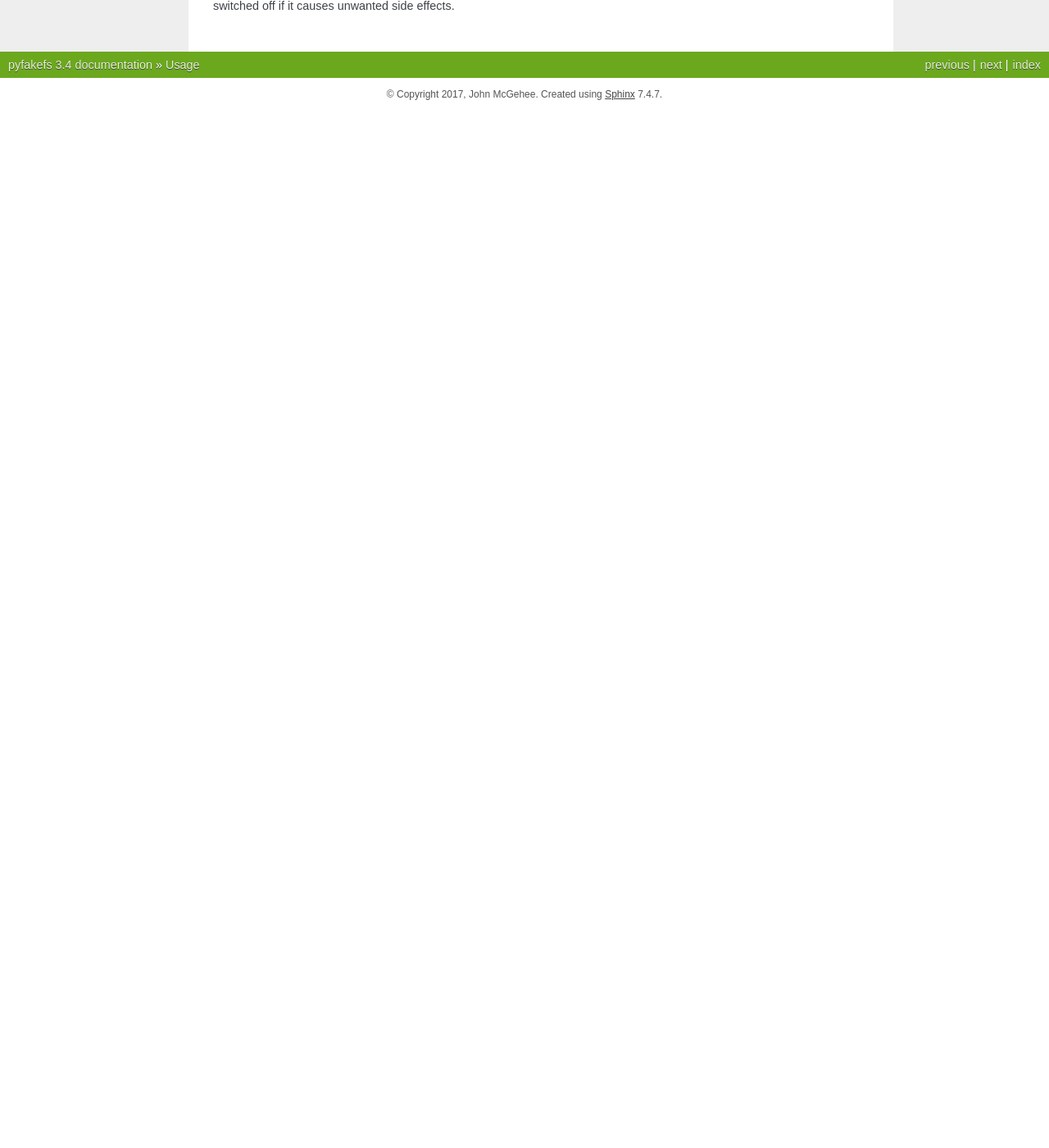
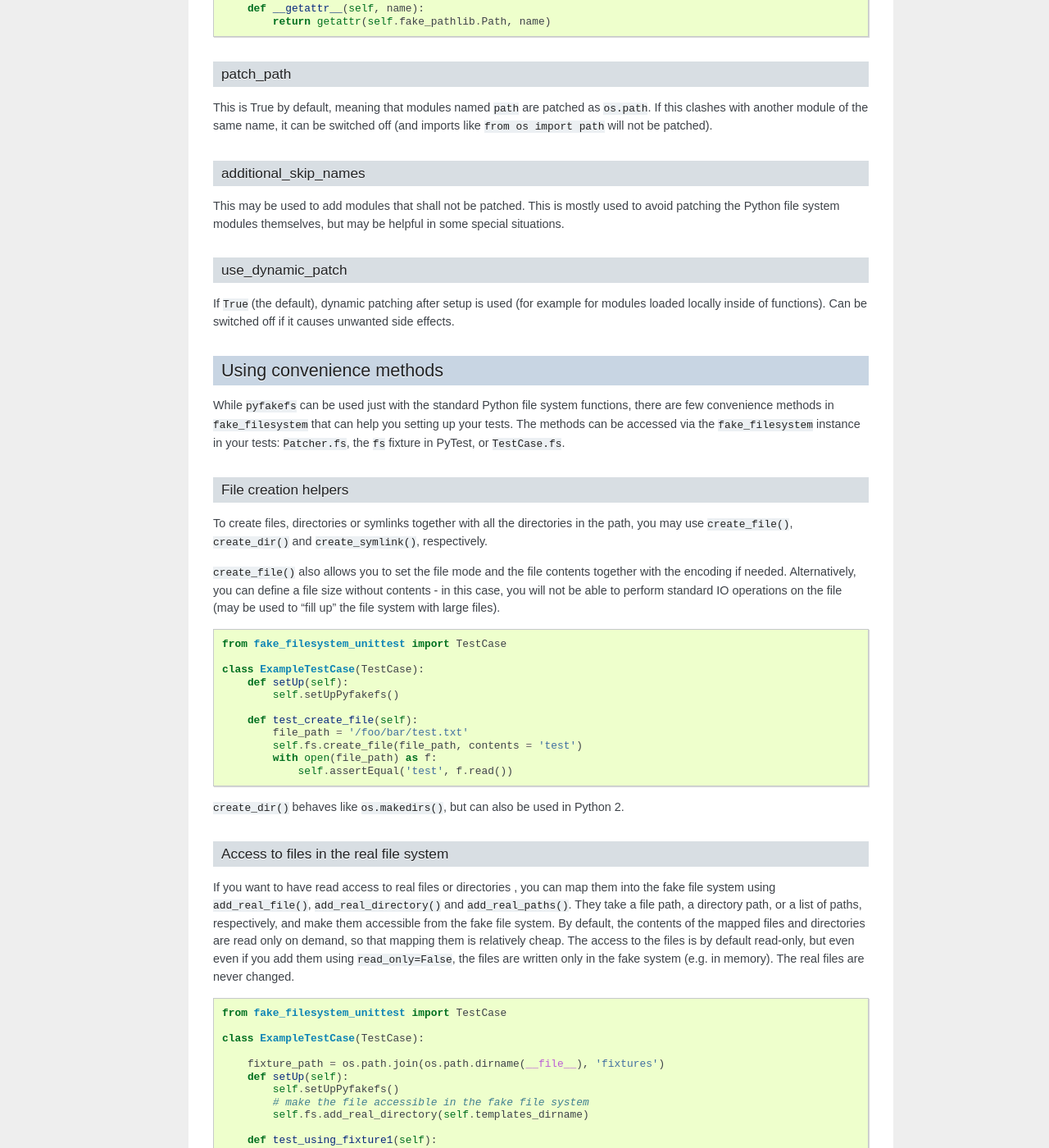
Before and after one commit to pytest-dev/pyfakefs, a Sphinx documentation site: the page built from docs/usage.rst, in a window 1280 px wide and 1400 px high, scrolled down 2739 px. Shown: the whole window at 82% size. Built offline with Sphinx 7.4.7, drawn with Linux system fonts in a browser that asks for light colours; before the commit the page ends 2874 px from its top, so only the background shows below that; some of the changed text lies outside the part shown.

Commit message:
Added more usage documentation to gh-pages

```diff
--- a/docs/modules.rst
+++ b/docs/modules.rst
@@ -12,7 +12,7 @@ Fake filesystem classes
 -----------------------
 .. autoclass:: pyfakefs.fake_filesystem.FakeFilesystem
     :members: add_mount_point,
-        get_disk_usage, set_disk_usage, change_disk_usage,
+        get_disk_usage, set_disk_usage,
         add_real_directory, add_real_file, add_real_paths,
         create_dir, create_file, create_symlink
 
--- a/docs/usage.rst
+++ b/docs/usage.rst
@@ -7,11 +7,26 @@ There are several approaches to implementing tests using ``pyfakefs``.
 
 Patch using fake_filesystem_unittest
 ~~~~~~~~~~~~~~~~~~~~~~~~~~~~~~~~~~~~
-If you are using the ``python unittest`` package, the easiest approach is to use test classes
-derived from ``fake_filesystem_unittest.TestCase``.
+If you are using the Python ``unittest`` package, the easiest approach is to
+use test classes derived from ``fake_filesystem_unittest.TestCase``.
 
-This allows ``pyfakefs`` to automatically find all real file functions and
-modules, and stub these out with the fake file system functions and modules.
+If you call ``setUpPyfakefs()`` in your ``SetUp()``, ``pyfakefs`` will
+automatically find all real file functions and modules, and stub these out
+with the fake file system functions and modules:
+
+.. code:: python
+
+    from fake_filesystem_unittest import TestCase
+
+    class ExampleTestCase(TestCase):
+        def setUp(self):
+            self.setUpPyfakefs()
+
+        def test_create_file(self):
+            file_path = '/test/file.txt'
+            self.assertFalse(os.path.exists(file_path))
+            self.fs.create_file(file_path)
+            self.assertTrue(os.path.exists(file_path))
 
 The usage is explained in more detail in the ``pyfakefs`` wiki page
 `Automatically find and patch file functions and modules <https://github.com/jmcgeheeiv/pyfakefs/wiki/Automatically-find-and-patch-file-functions-and-modules>`__
@@ -80,30 +95,38 @@ patching does not work for some module.
 *Note for PyTest users:* if you need these arguments in ``PyTest``, you have to
 use ``Patcher`` directly instead of the ``fs`` fixture. Alternatively, you can
 add your own fixture with the needed parameters (see ``pytest_plugin.py``
-for the implementation).
+for a possible implementation).
 
 modules_to_reload
 ~~~~~~~~~~~~~~~~~
 This allows to pass a list of modules that shall be reloaded, thus allowing
 to patch modules not imported directly.
 
+Pyfakefs automatically patches modules only if they are imported directly, e.g:
+
+.. code:: python
+
+  import os
+  import pathlib.Path
+
 The following imports of ``os`` and ``pathlib.Path`` will not be patched by
-``pyfakefs`` directly:
+``pyfakefs``, however:
 
 .. code:: python
 
   import os as my_os
   from pathlib import Path
 
+.. note:: There is one exception to that: importing ``os.path`` like
+  ``from os import path`` will work, because it is handled by ``pyfakefs``
+  (see also ``patch_path`` below).
+
 If adding the module containing these imports to ``modules_to_reload``, they
 will be correctly patched.
-Ther is one exception to that: importing ``os.path`` like
-``from os import path`` will works, because it is handled by ``pyfakefs``
-(see also ``patch_path`` below).
 
 modules_to_patch
 ~~~~~~~~~~~~~~~~
-This also allows patching modules that are not patched out of the box, i
+This also allows patching modules that are not patched out of the box, in
 this case by adding a fake module implementation for a module name. The
 argument is a dictionary of fake modules mapped to the names to be faked.
 This can be used to fake modules imported as another name directly. For the
@@ -122,7 +145,9 @@ different:
   with Patcher(modules_to_patch={'pathlib.Path': MyFakePath}):
       test_something()
 
-Here is an example how to implement ``MyFakePath``:
+This will fake the class ``Path`` inside the module ``pathlib``, if imported
+as ``Path``.
+Here is an example of how to implement ``MyFakePath``:
 
 .. code:: python
 
@@ -144,8 +169,8 @@ Here is an example how to implement ``MyFakePath``:
 patch_path
 ~~~~~~~~~~
 This is True by default, meaning that modules named ``path`` are patched as
-``os.path``. If this clashes with another module of the same name, it can be switched
-off (and imports like ``from os import path`` will not be patched).
+``os.path``. If this clashes with another module of the same name, it can be
+switched off (and imports like ``from os import path`` will not be patched).
 
 
 additional_skip_names
@@ -159,3 +184,99 @@ use_dynamic_patch
 If ``True`` (the default), dynamic patching after setup is used (for example
 for modules loaded locally inside of functions).
 Can be switched off if it causes unwanted side effects.
+
+Using convenience methods
+-------------------------
+While ``pyfakefs`` can be used just with the standard Python file system
+functions, there are few convenience methods in ``fake_filesystem`` that can
+help you setting up your tests. The methods can be accessed via the
+``fake_filesystem`` instance in your tests: ``Patcher.fs``, the ``fs``
+fixture in PyTest, or ``TestCase.fs``.
+
+File creation helpers
+~~~~~~~~~~~~~~~~~~~~~
+To create files, directories or symlinks together with all the directories
+in the path, you may use ``create_file()``, ``create_dir()`` and
+``create_symlink()``, respectively.
+
+``create_file()`` also allows you to set the file mode and the file contents
+together with the encoding if needed. Alternatively, you can define a file
+size without contents - in this case, you will not be able to perform
+standard I\O operations on the file (may be used to "fill up" the file system
+with large files).
+
+.. code:: python
+
+    from fake_filesystem_unittest import TestCase
+
+    class ExampleTestCase(TestCase):
+        def setUp(self):
+            self.setUpPyfakefs()
+
+        def test_create_file(self):
+            file_path = '/foo/bar/test.txt'
+            self.fs.create_file(file_path, contents = 'test')
+            with open(file_path) as f:
+                self.assertEqual('test', f.read())
+
+``create_dir()`` behaves like ``os.makedirs()``, but can also be used in
+Python 2.
+
+Access to files in the real file system
+~~~~~~~~~~~~~~~~~~~~~~~~~~~~~~~~~~~~~~~
+If you want to have read access to real files or directories , you can map
+them into the fake file system using ``add_real_file()``,
+``add_real_directory()`` and ``add_real_paths()``. They take a file path, a
+directory path, or a list of paths, respectively, and make them accessible
+from the fake file system. By default, the contents of the mapped files and
+directories are read only on demand, so that mapping them is relatively
+cheap. The access to the files is by default read-only, but even even if you
+add them using ``read_only=False``, the files are written only in the fake
+system (e.g. in memory). The real files are never changed.
+
+.. code:: python
+
+    from fake_filesystem_unittest import TestCase
+
+    class ExampleTestCase(TestCase):
+
+        fixture_path = os.path.join(os.path.dirname(__file__), 'fixtures')
+        def setUp(self):
+            self.setUpPyfakefs()
+            # make the file accessible in the fake file system
+            self.fs.add_real_directory(self.templates_dirname)
+
+        def test_using_fixture1(self):
+            with open(os.path.join(self.fixture_path, 'fixture1.txt') as f:
+                # file contents are copied to the fake file system
+                # only at this point
+                contents = f.read()
+
+Setting the file system size
+~~~~~~~~~~~~~~~~~~~~~~~~~~~~
+If you need to know the file system size in your tests (for example for
+testing cleanup scripts), you can set the fake file system size using
+``set_disk_usage()``. By default, this sets the total size in bytes of the
+root partition; if you add a path as parameter, the size will be related to
+the mount point (or drive under Windows) the path is related to.
+
+By default, the size of the fake file system is considered infinite. As soon
+as you set a size, all files will occupy the space according to their size,
+and you may fail to create new files if the fake file system is full.
+
+.. code:: python
+
+    from fake_filesystem_unittest import TestCase
+
+    class ExampleTestCase(TestCase):
+
+        def setUp(self):
+            self.setUpPyfakefs()
+            self.fs.set_disk_usage(100)
+
+        def test_disk_full(self):
+            with open('/foo/bar.txt', 'w') as f:
+                self.assertRaises(OSError, f.write, 'a' * 200)
+
+To get the file system size, you may use ``get_disk_usage()``, which is
+modeled after ``shutil.disk_usage()``.
```
Also changed, not shown: README.md (+2 -1 lines), 1 other file.
